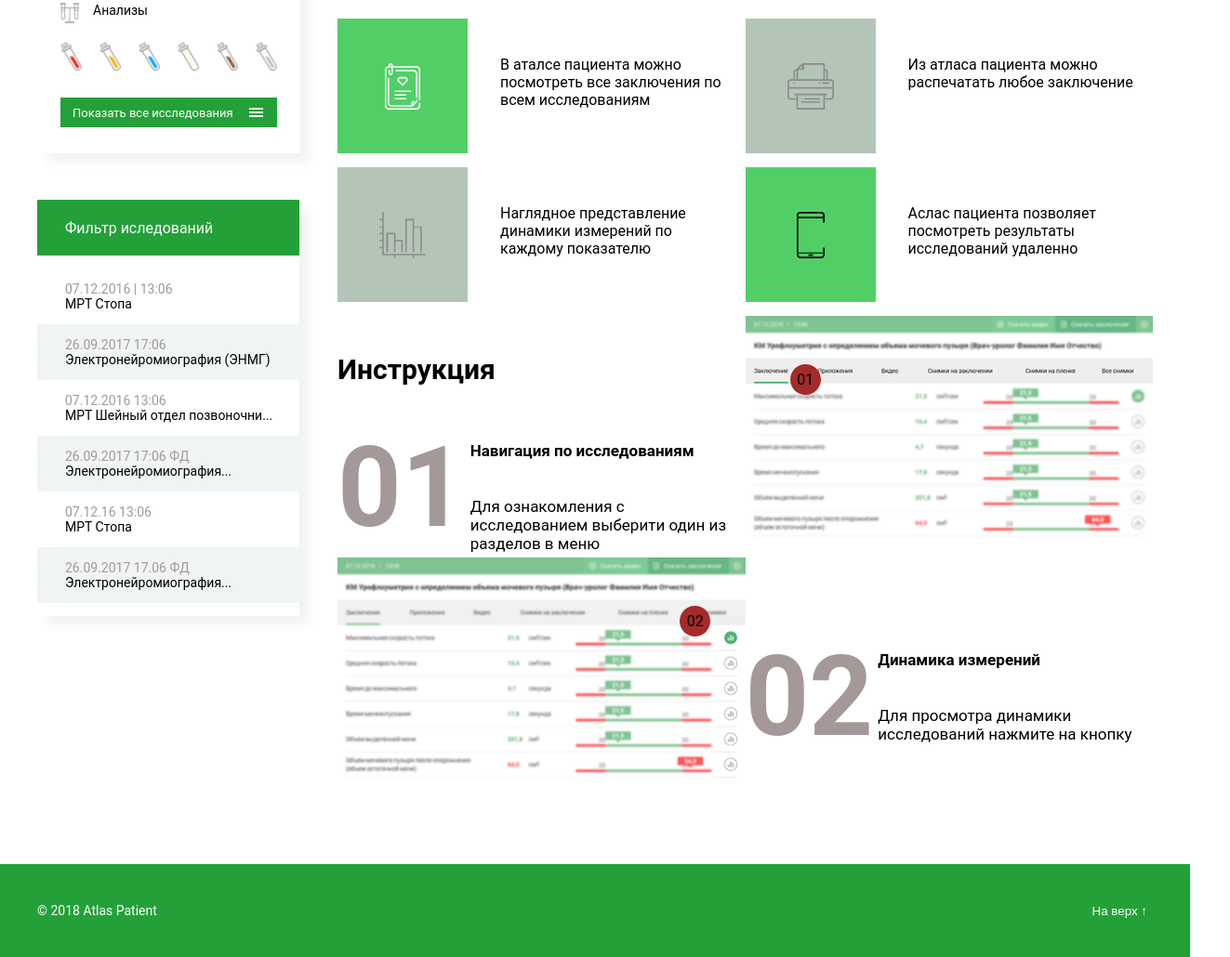
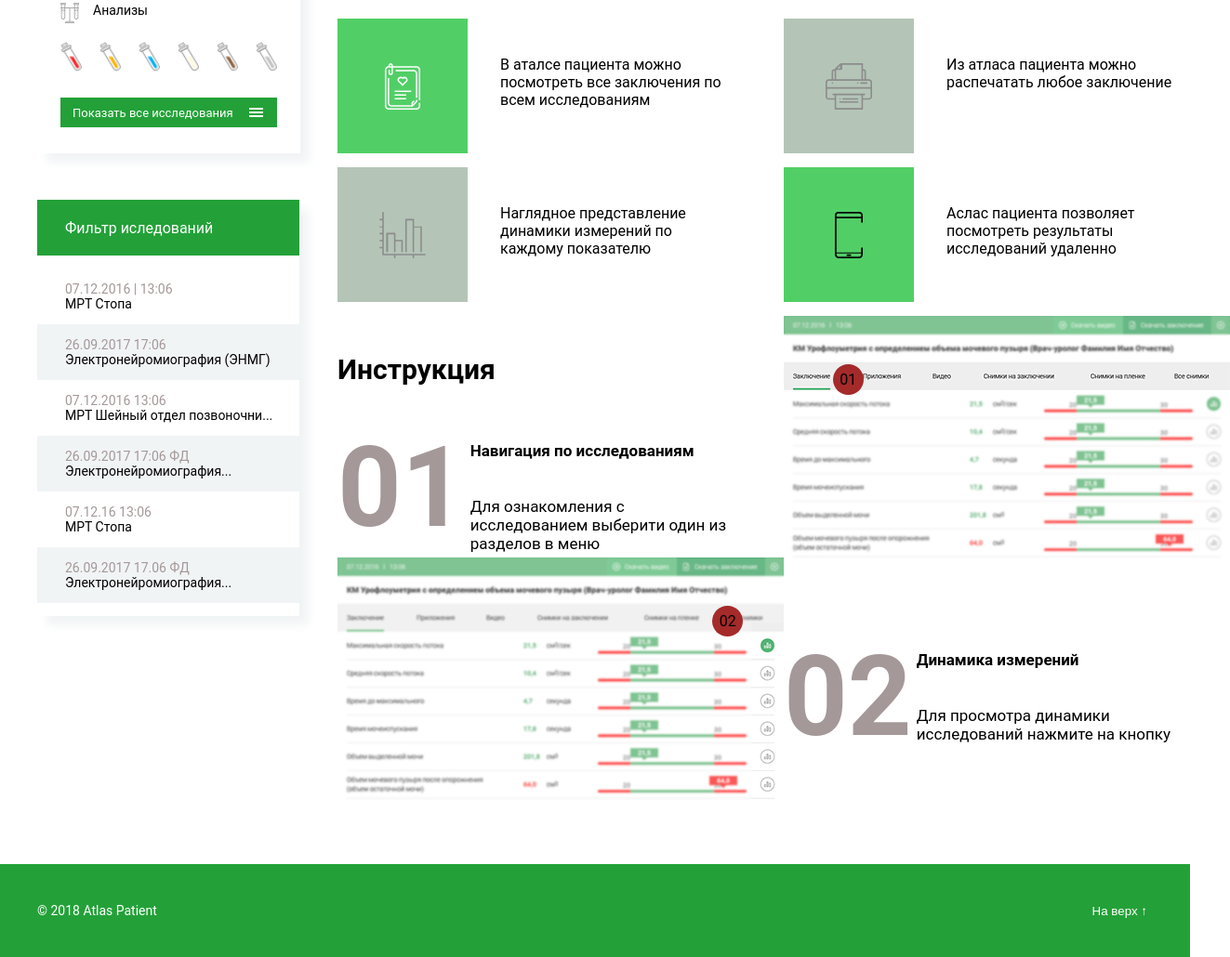
Before and after one commit to PavelIN/arMed, a plain HTML site: page index.html in a window 1280 px wide. Shown: the part 563-1593 px from the top of the page at 93% size, 1323 px wide, since content can reach past the window. Drawn offline with nearby package versions, Linux system fonts and the light colour scheme; files whose address does not match are found by name.

Commit message:
fix image

```diff
--- a/blocks/home/__main-tutorial-img/home__main-tutorial-img.css
+++ b/blocks/home/__main-tutorial-img/home__main-tutorial-img.css
@@ -1,5 +1,6 @@
 .home__main-tutorial-img{
-    width: 100%;
+    max-width: 480px;
+    max-height: 274px;
     object-fit: cover;
     display: block;
     z-index: -234;
```
